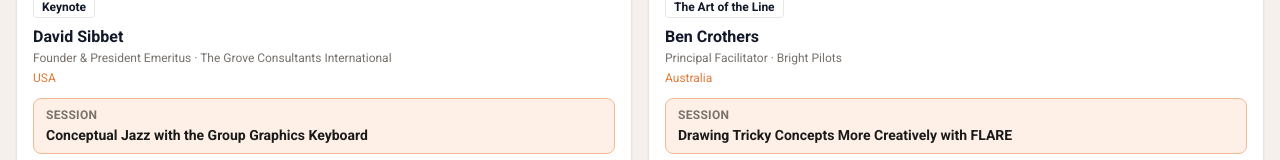
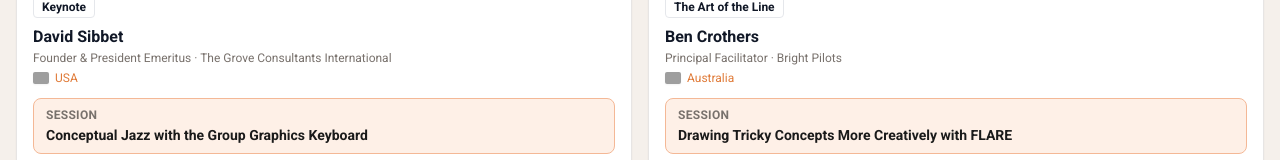
Before and after one commit to deonhanns/vpa-session-interest, a Next.js app: page /speakers in a window 1280 px wide. Shown: the part 477-637 px from the top of the page. Built offline with nearby package versions, Linux system fonts and the light colour scheme; grey boxes are pictures that could not be loaded.

Commit message:
Use flagcdn.com flag images instead of emoji for reliable cross-platform rendering, support multiple flags per speaker

```diff
--- a/app/speakers/page.tsx
+++ b/app/speakers/page.tsx
@@ -53,6 +53,26 @@ function VideoEmbed({ url }: { url: string }) {
         allowFullScreen
       />
     </div>
+  );
+}
+
+function FlagIcons({ codes }: { codes: string[] }) {
+  if (!codes || codes.length === 0) return null;
+  return (
+    <span className="inline-flex items-center gap-1">
+      {codes.map((code) => (
+        <img
+          key={code}
+          src={`https://flagcdn.com/w40/${code}.png`}
+          srcSet={`https://flagcdn.com/w80/${code}.png 2x`}
+          alt={code.toUpperCase()}
+          width="16"
+          height="12"
+          className="inline-block rounded-sm shadow-sm"
+          style={{ objectFit: "cover" }}
+        />
+      ))}
+    </span>
   );
 }
 
@@ -118,8 +138,8 @@ function SpeakerCard({ speaker }: { speaker: Speaker }) {
         <p className="text-xs text-stone-500 mt-0.5 mb-1">
           {speaker.role}{speaker.company ? ` · ${speaker.company}` : ""}
         </p>
-        <p className="text-xs mb-3" style={{ color: "#E07B39" }}>
-          {speaker.flag} {speaker.country}
+        <p className="text-xs mb-3 flex items-center gap-1.5" style={{ color: "#E07B39" }}>
+          <FlagIcons codes={speaker.countryCodes} /> {speaker.country}
         </p>
 
         <div
```
